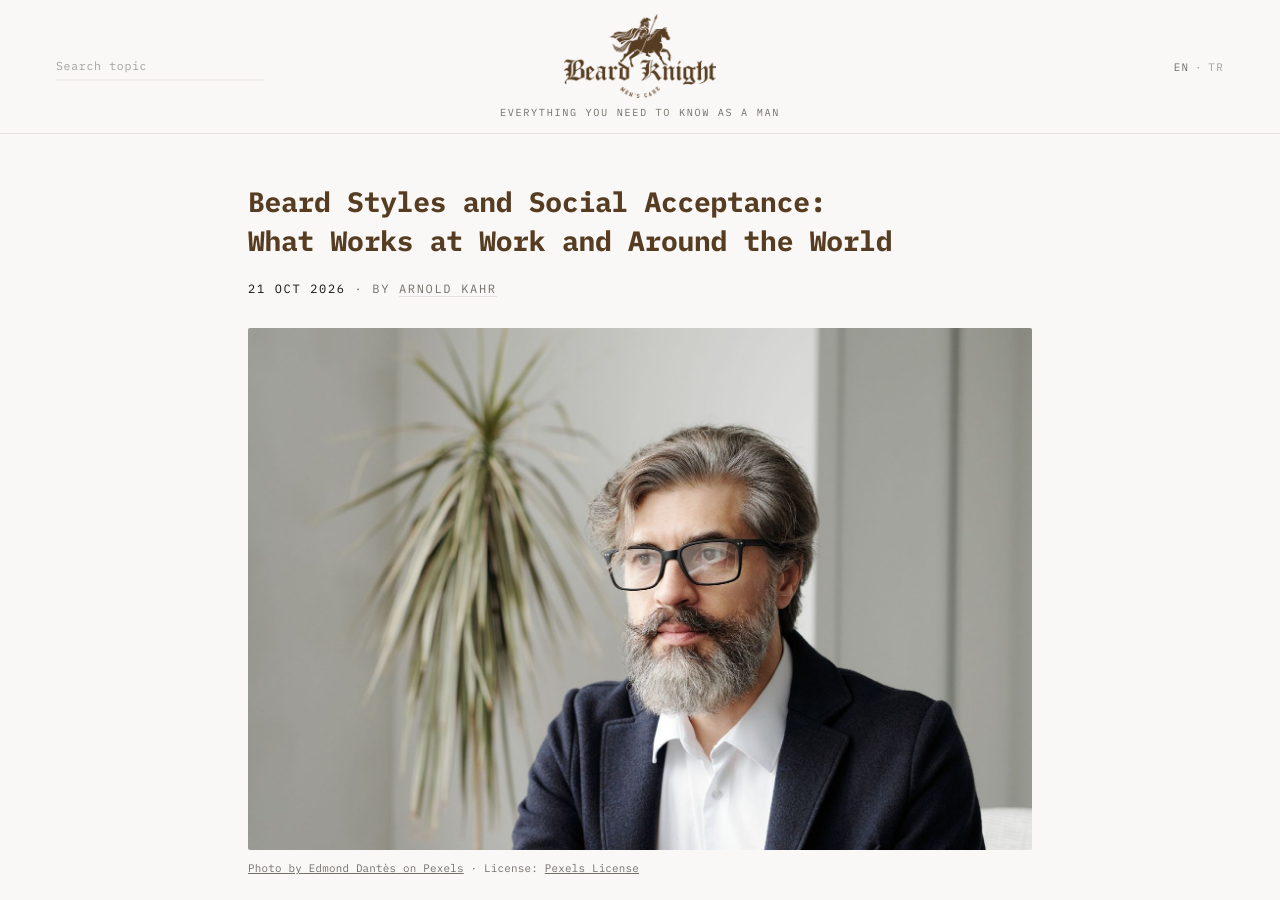
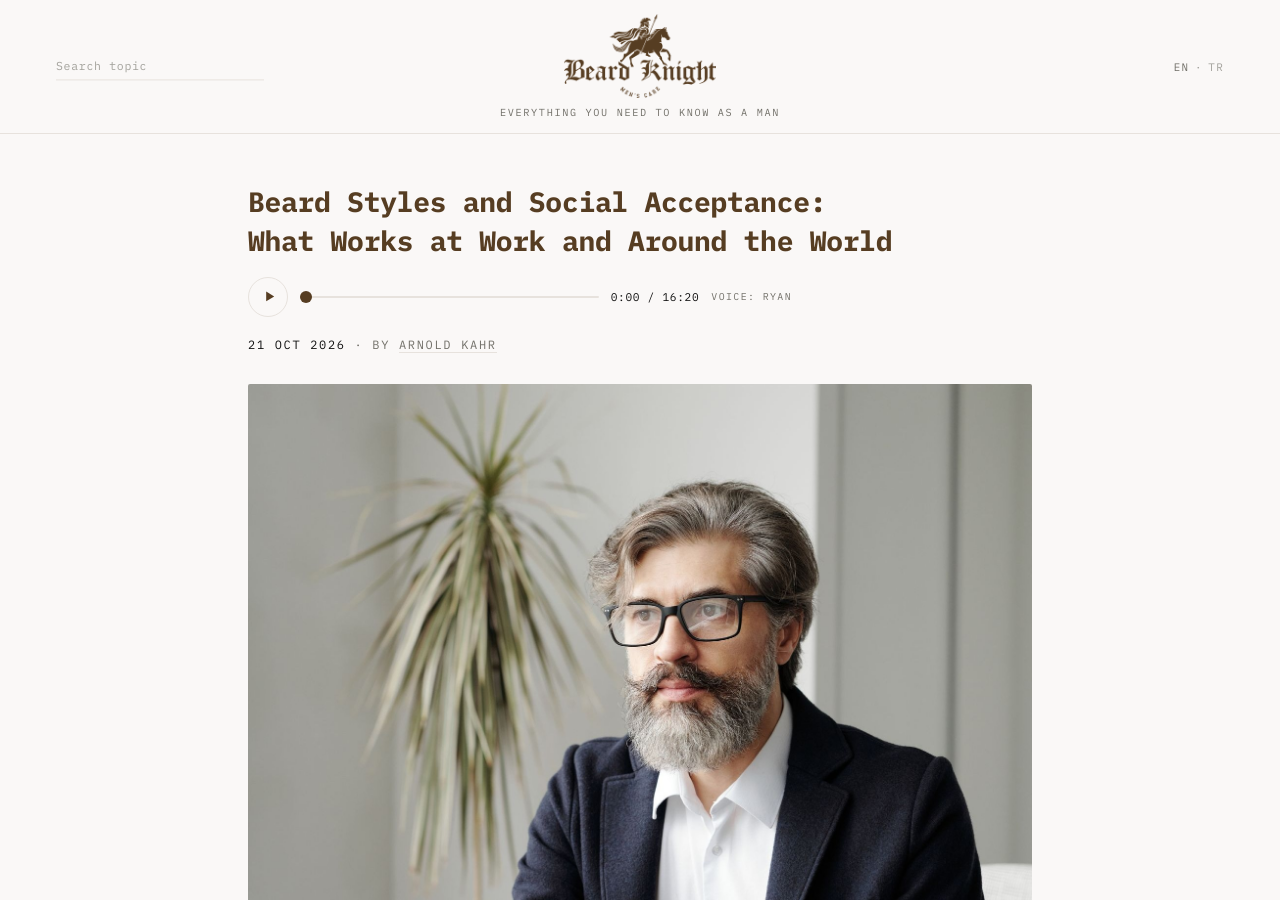
Before and after one commit to architect-high-level-core/beard-knight, a Jekyll site: the page built from _posts/2026-10-21-beard-styles-and-social-acceptance-what-works-at-work-and-around-the-world.md, in a window 1280 px wide and 900 px high. Built offline with Jekyll 4.4.1, drawn with Linux system fonts in a browser that asks for light colours; some of the changed lines change nothing that is shown.

Commit message:
Add read-aloud audio for EN posts (batch 18, 1 mp3)

```diff
--- a/_posts/2026-10-21-beard-styles-and-social-acceptance-what-works-at-work-and-around-the-world.md
+++ b/_posts/2026-10-21-beard-styles-and-social-acceptance-what-works-at-work-and-around-the-world.md
@@ -12,6 +12,9 @@ image_credit: "Photo by Edmond Dantès on Pexels"
 image_license: "Pexels License"
 image_license_url: "https://www.pexels.com/license/"
 image_source_url: "https://www.pexels.com/photo/bearded-man-wearing-suit-jacket-4343454/"
+audio: /assets/audio/beard-styles-and-social-acceptance-what-works-at-work-and-around-the-world.mp3
+audio_voice: Ryan
+audio_duration: "16:20"
 ---
 
 A beard has never been just hair. Over the centuries it has signalled wisdom, piety, rebellion, rank, political loyalty and, more recently, style. A Russian tsar taxed beards. Turkish civil servants were long required to shave every day. America's most famous theme-park company banned beards for decades. Today, a well-groomed beard is common in boardrooms from New York to Istanbul.
```
Also changed, not shown: 1 other file.
